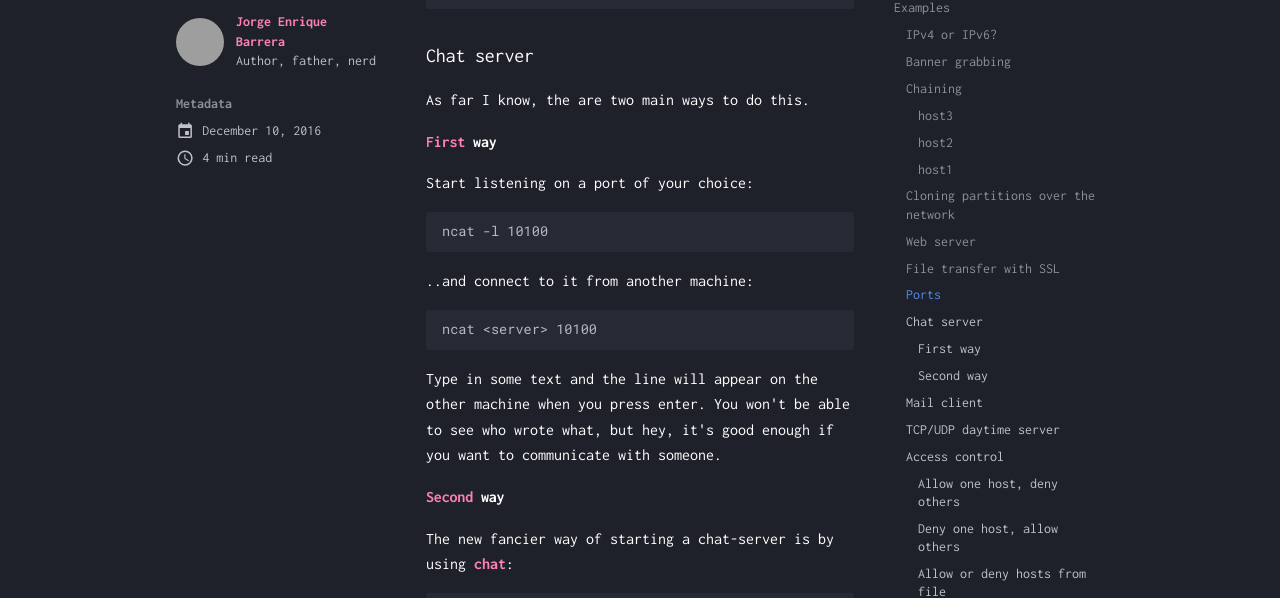
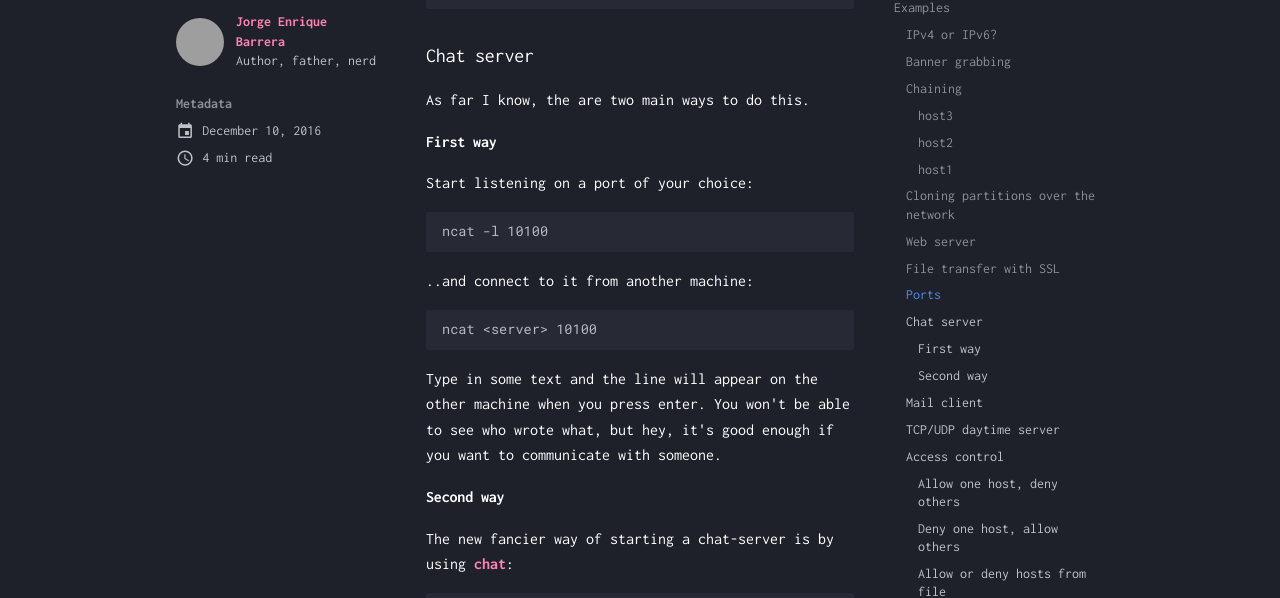
Before and after one commit to joenba7/joenba7.github.io, an MkDocs documentation site: the page built from docs/posts/ncat-a-modern-implementation-of-netcat.md, in a window 1280 px wide and 900 px high, scrolled down 3690 px. Shown: the part 127-725 px from the top of the window. Built offline with MkDocs 1.6.1 and Material for MkDocs 9.7.7, drawn with Linux system fonts in a browser that asks for light colours; grey boxes are pictures that could not be loaded.

Commit message:
Modified markdown

```diff
--- a/docs/posts/ncat-a-modern-implementation-of-netcat.md
+++ b/docs/posts/ncat-a-modern-implementation-of-netcat.md
@@ -176,7 +176,7 @@ nc: connect to dns.example.com port 52 (tcp) timed out: Operation now in progres
 
 As far I know, the are two main ways to do this.
 
-#### **First** way
+#### First way
 
 Start listening on a port of your choice:
 
@@ -192,7 +192,7 @@ ncat <server> 10100
 
 Type in some text and the line will appear on the other machine when you press enter. You won't be able to see who wrote what, but hey, it's good enough if you want to communicate with someone.
 
-#### **Second** way
+#### Second way
 
 The new fancier way of starting a chat-server is by using **chat**:
 
```
